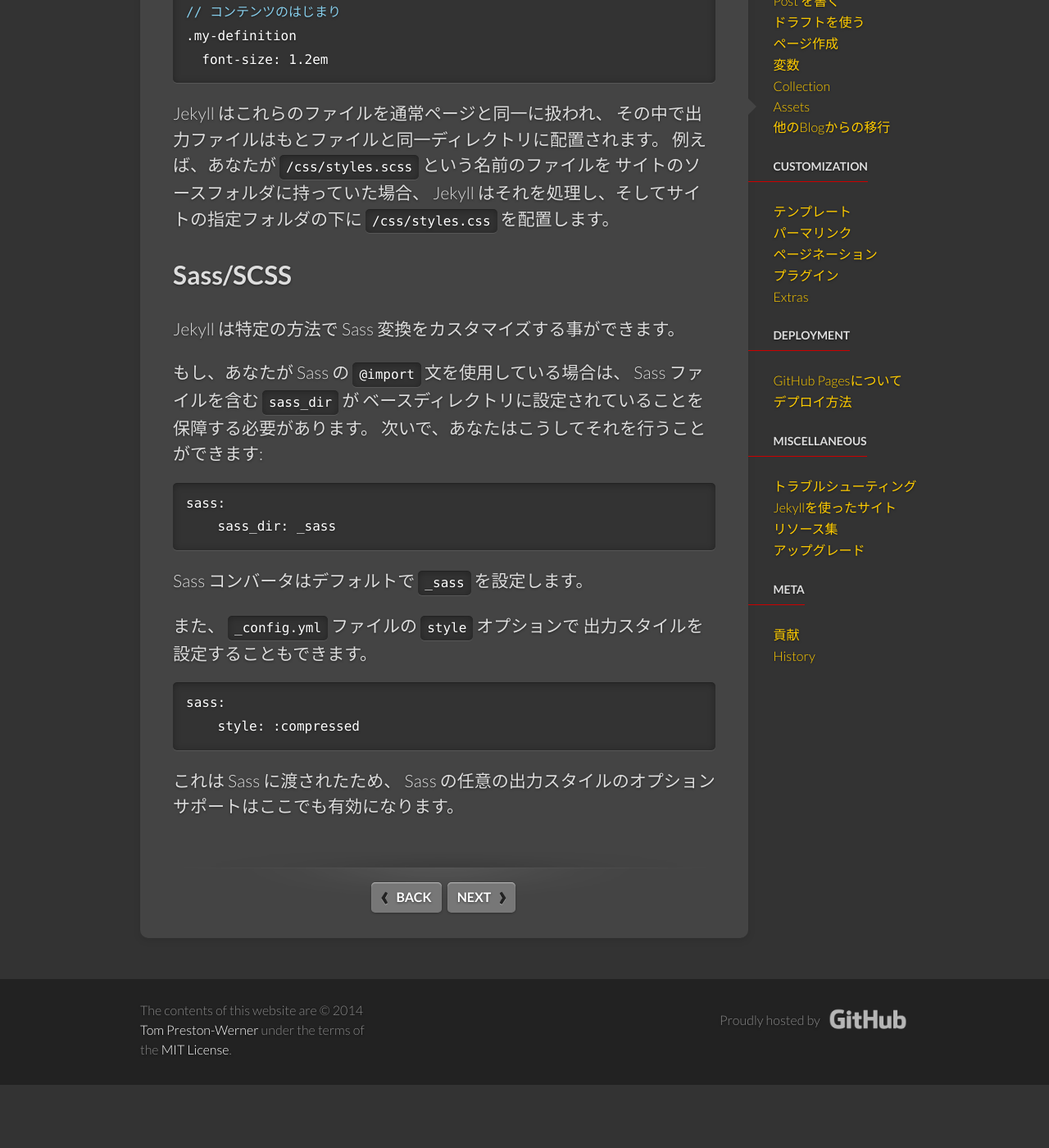
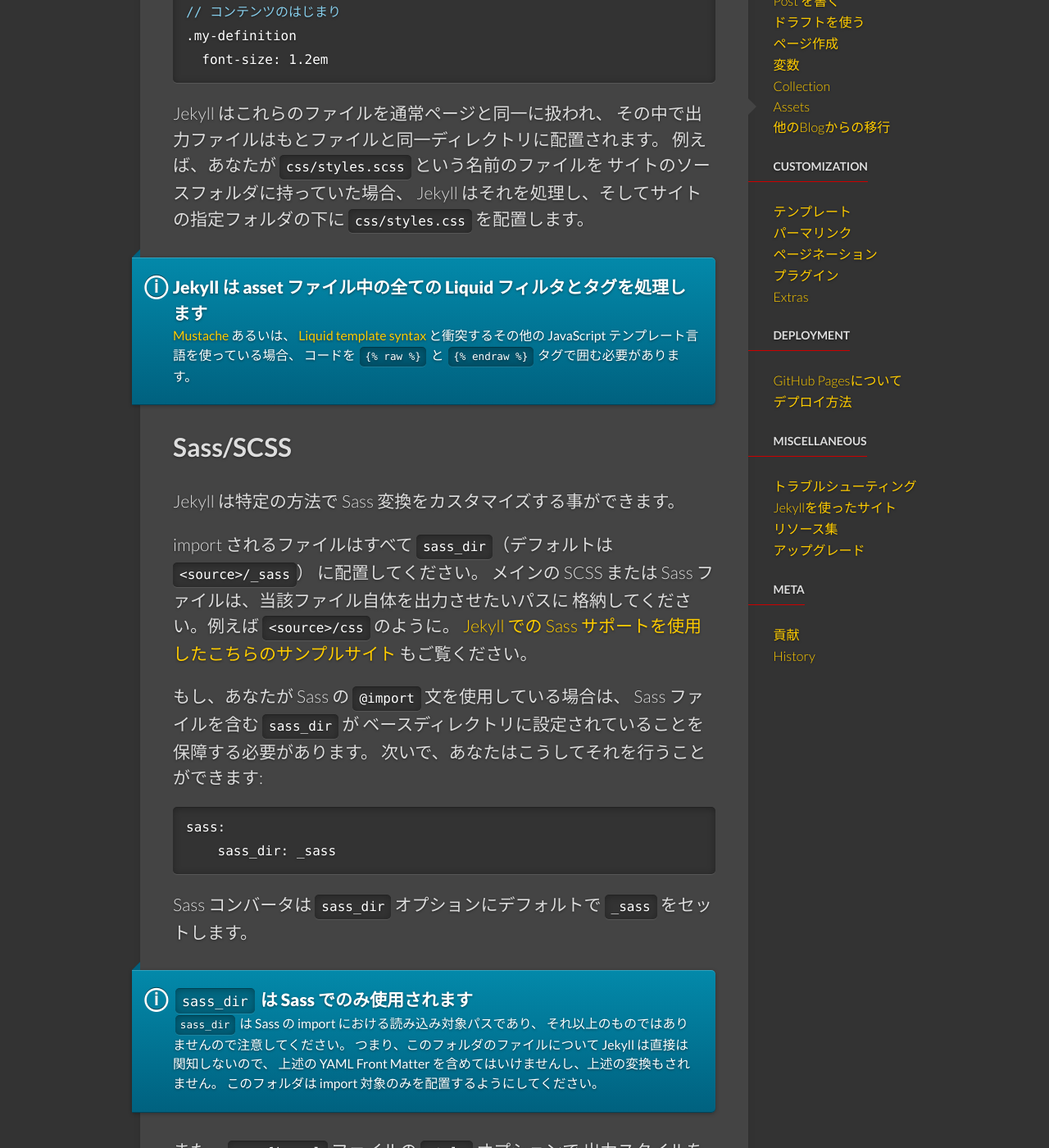
Before and after one commit to jekyllrb-ja/jekyllrb-ja.github.io, a Jekyll site: the page built from _docs/assets.md, in a window 1280 px wide and 1400 px high, scrolled down 517 px. Shown: the whole window at 82% size. Built offline with Jekyll 4.4.1, drawn with Linux system fonts in a browser that asks for light colours; nearby versions of some CDN libraries; comment, search, counter and statistics services are not loaded; before the commit the page ends 1840 px from its top, so only the background shows below that.

Commit message:
assets.mdを本家に追従

```diff
--- a/_docs/assets.md
+++ b/_docs/assets.md
@@ -49,17 +49,37 @@
 
 Jekyll はこれらのファイルを通常ページと同一に扱われ、
 その中で出力ファイルはもとファイルと同一ディレクトリに配置されます。
-例えば、あなたが `/css/styles.scss` という名前のファイルを
+例えば、あなたが `css/styles.scss` という名前のファイルを
 サイトのソースフォルダに持っていた場合、
 Jekyll はそれを処理し、そしてサイトの指定フォルダの下に
-`/css/styles.css` を配置します。
+`css/styles.css` を配置します。
 
 <!--original
 Jekyll treats these files the same as a regular page, in that the output file
 will be placed in the same directory that it came from. For instance, if you
-have a file named `/css/styles.scss` in your site's source folder, Jekyll
+have a file named `css/styles.scss` in your site's source folder, Jekyll
 will process it and put it in your site's destination folder under
-`/css/styles.css`.
+`css/styles.css`.
+-->
+
+<div class="note info">
+  <h5>Jekyll は asset ファイル中の全ての Liquid フィルタとタグを処理します</h5>
+  <p><a href="http://mustache.github.io">Mustache</a> あるいは、
+     <a href="/docs/templates/">Liquid template syntax</a> と衝突するその他の
+     JavaScript テンプレート言語を使っている場合、
+     コードを <code>{&#37; raw &#37;}</code> と <code>{&#37; endraw &#37;}</code>
+     タグで囲む必要があります。</p>
+</div>
+
+<!--original
+<div class="note info">
+  <h5>Jekyll processes all Liquid filters and tags in asset files</h5>
+  <p>If you are using <a href="http://mustache.github.io">Mustache</a>
+     or another JavaScript templating language that conflicts with
+     the <a href="/docs/templates/">Liquid template syntax</a>, you
+     will need to place <code>{&#37; raw &#37;}</code> and
+     <code>{&#37; endraw &#37;}</code> tags around your code.</p>
+</div>
 -->
 
 ## Sass/SCSS
@@ -72,6 +92,20 @@
 
 <!--original
 Jekyll allows you to customize your Sass conversion in certain ways.
+-->
+
+import されるファイルはすべて `sass_dir`（デフォルトは`<source>/_sass`）
+に配置してください。
+メインの SCSS または Sass ファイルは、当該ファイル自体を出力させたいパスに
+格納してください。例えば `<source>/css` のように。
+[Jekyll での Sass サポートを使用したこちらのサンプルサイト][example-sass]
+もご覧ください。
+
+<!--original
+Place all your partials in your `sass_dir`, which defaults to
+`<source>/_sass`. Place your main SCSS or Sass files in the place you want
+them to be in the output file, such as `<source>/css`. For an example, take
+a look at [this example site using Sass support in Jekyll][example-sass].
 -->
 
 もし、あなたが Sass の `@import` 文を使用している場合は、 Sass ファイルを含む
@@ -96,10 +130,45 @@
 {% endhighlight %}
 -->
 
-Sass コンバータはデフォルトで `_sass` を設定します。
+Sass コンバータは `sass_dir` オプションにデフォルトで `_sass` をセットします。
 
 <!--original
-The Sass converter will default to `_sass`.
+The Sass converter will default the `sass_dir` configuration option to
+`_sass`.
+-->
+
+[example-sass]: https://github.com/jekyll/jekyll-sass-converter/tree/master/example
+
+<!--original
+[example-sass]: https://github.com/jekyll/jekyll-sass-converter/tree/master/example
+-->
+
+<div class="note info">
+  <h5><code>sass_dir</code> は Sass でのみ使用されます</h5>
+  <p>
+
+    <code>sass_dir</code> は Sass の import における読み込み対象パスであり、
+    それ以上のものではありませんので注意してください。
+    つまり、このフォルダのファイルについて Jekyll は直接は関知しないので、
+    上述の YAML Front Matter を含めてはいけませんし、上述の変換もされません。
+    このフォルダは import 対象のみを配置するようにしてください。
+
+  </p>
+</div>
+
+<!--original
+<div class="note info">
+  <h5>The <code>sass_dir</code> is only used by Sass</h5>
+  <p>
+
+    Note that the <code>sass_dir</code> becomes the load path for Sass imports,
+    nothing more. This means that Jekyll does not know about these files
+    directly, so any files here should not contain the YAML Front Matter as
+    described above nor will they be transformed as described above. This
+    folder should only contain imports.
+
+  </p>
+</div>
 -->
 
 また、 `_config.yml` ファイルの `style` オプションで
```
Also changed, not shown: other parts of _docs/assets.md (+1 -1 lines).
